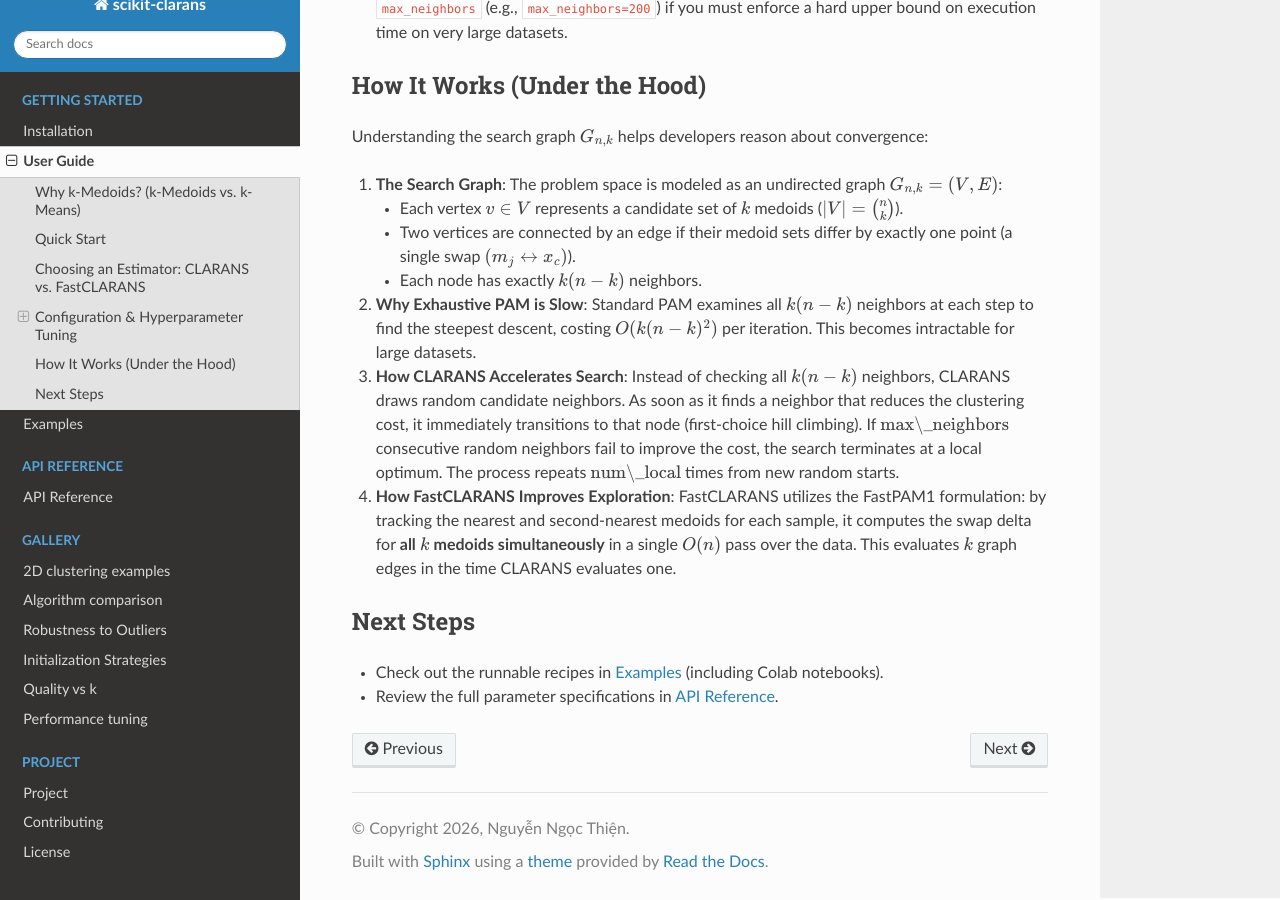
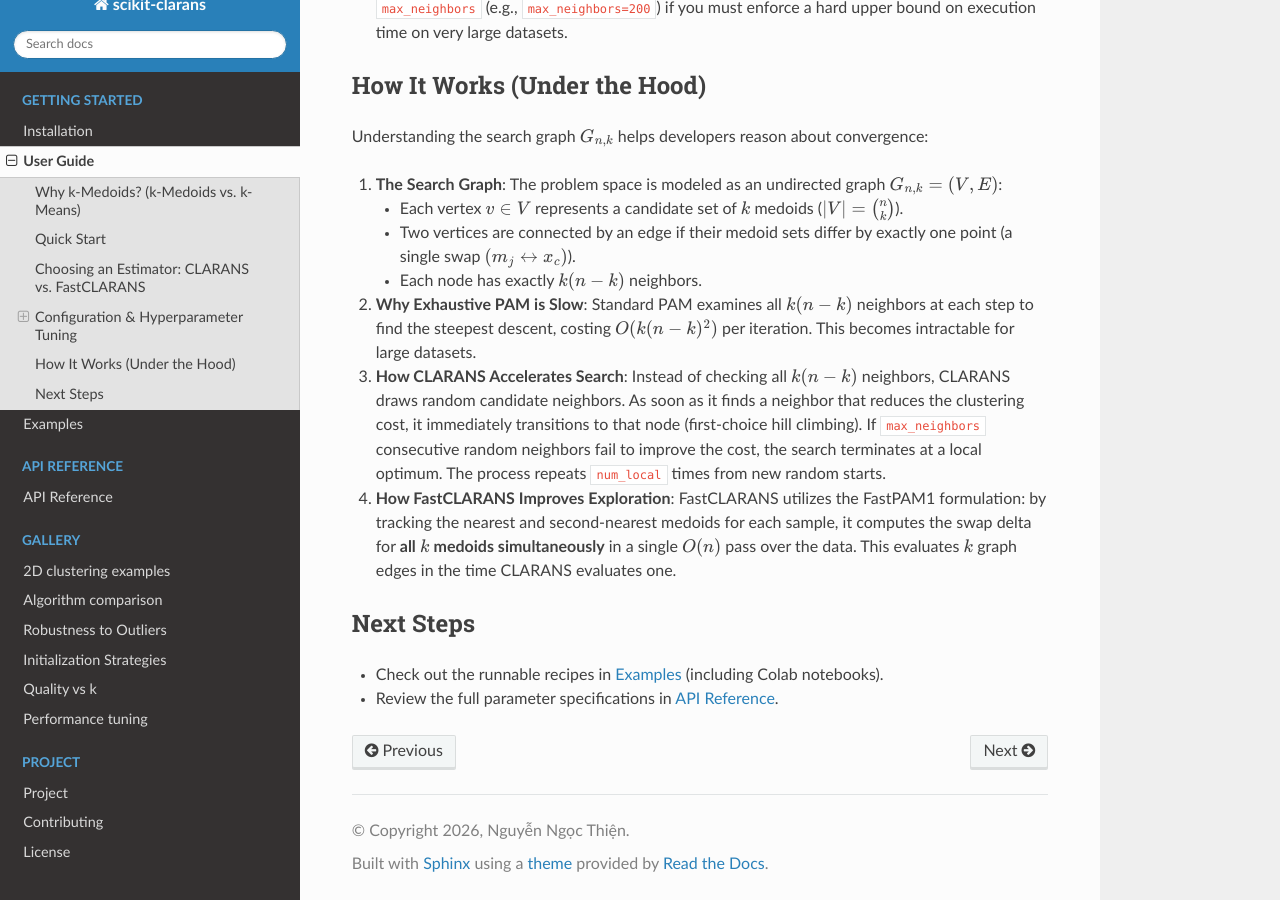
Before and after one commit to ThienNguyen3001/scikit-clarans, a Sphinx documentation site: the page built from docs/source/usage.rst, in a window 1280 px wide and 900 px high, scrolled down 3650 px. Built offline with Sphinx 7.4.7 and the Read the Docs theme 3.1.0, drawn with Linux system fonts in a browser that asks for light colours.

Commit message:
docs: fix parameter formatting for max_neighbors and num_local in usage.rst

```diff
--- a/docs/source/usage.rst
+++ b/docs/source/usage.rst
@@ -182,7 +182,7 @@ Understanding the search graph :math:`G_{n,k}` helps developers reason about con
    Standard PAM examines all :math:`k(n-k)` neighbors at each step to find the steepest descent, costing :math:`O(k(n-k)^2)` per iteration. This becomes intractable for large datasets.
 
 3. **How CLARANS Accelerates Search**:
-   Instead of checking all :math:`k(n-k)` neighbors, CLARANS draws random candidate neighbors. As soon as it finds a neighbor that reduces the clustering cost, it immediately transitions to that node (first-choice hill climbing). If :math:`\text{max\_neighbors}` consecutive random neighbors fail to improve the cost, the search terminates at a local optimum. The process repeats :math:`\text{num\_local}` times from new random starts.
+   Instead of checking all :math:`k(n-k)` neighbors, CLARANS draws random candidate neighbors. As soon as it finds a neighbor that reduces the clustering cost, it immediately transitions to that node (first-choice hill climbing). If ``max_neighbors`` consecutive random neighbors fail to improve the cost, the search terminates at a local optimum. The process repeats ``num_local`` times from new random starts.
 
 4. **How FastCLARANS Improves Exploration**:
    FastCLARANS utilizes the FastPAM1 formulation: by tracking the nearest and second-nearest medoids for each sample, it computes the swap delta for **all** :math:`k` **medoids simultaneously** in a single :math:`O(n)` pass over the data. This evaluates :math:`k` graph edges in the time CLARANS evaluates one.
```
